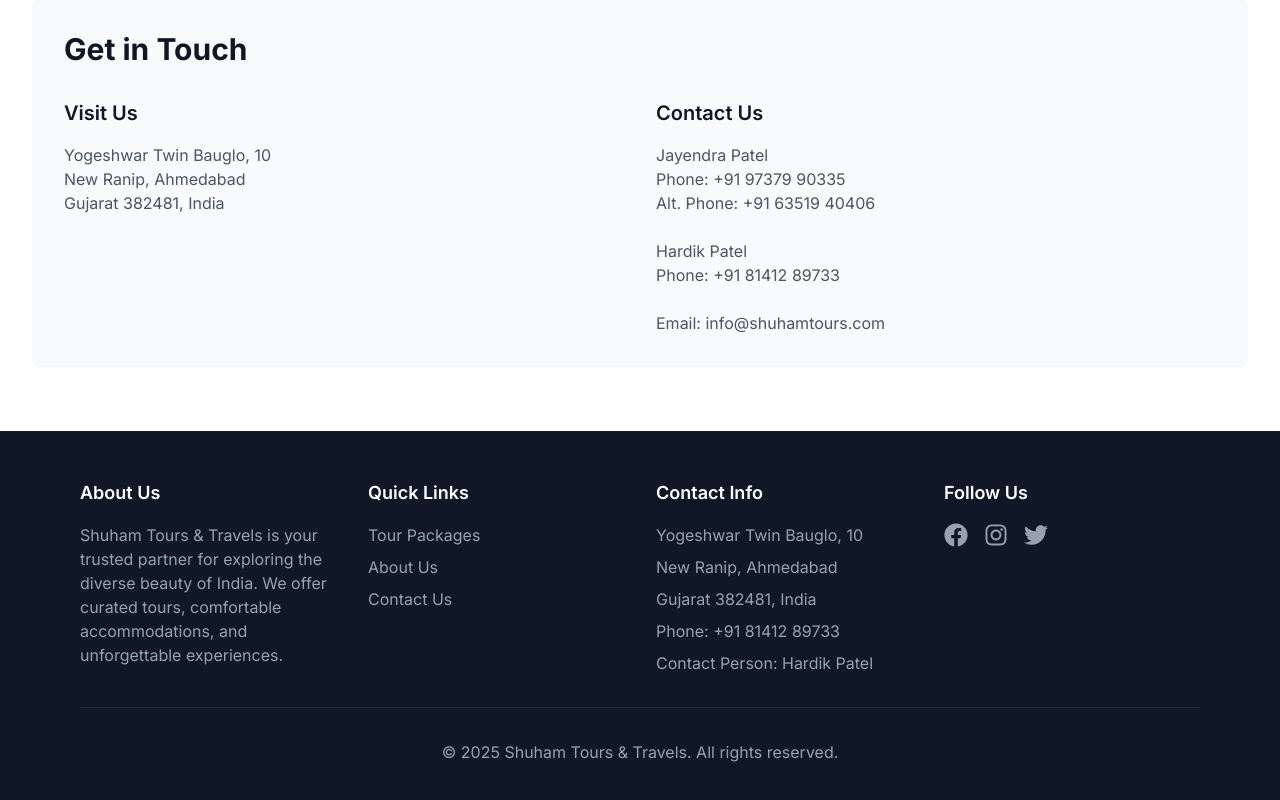
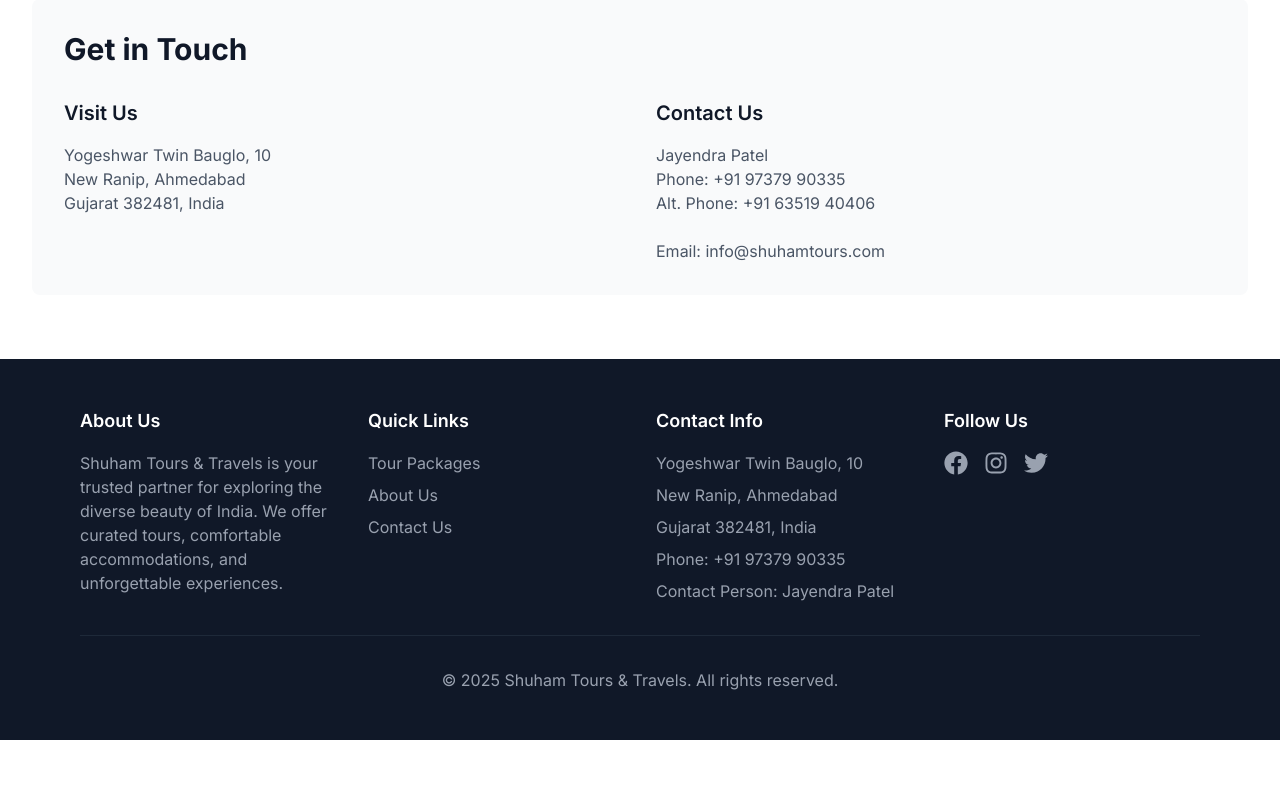
Before and after one commit to dhruvworld/travel, a Next.js app: page /about in a window 1280 px wide. Shown: the part 1705-2505 px from the top of the page. After the commit the page ends 2445 px from the top, so only its background shows below. Built offline with nearby package versions, Linux system fonts and the light colour scheme.

Commit message:
rm hardik

```diff
--- a/app/about/page.tsx
+++ b/app/about/page.tsx
@@ -129,9 +129,6 @@
                 Phone: +91 97379 90335<br />
                 Alt. Phone: +91 63519 40406<br />
                 <br />
-                Hardik Patel<br />
-                Phone: +91 81412 89733<br />
-                <br />
                 Email: info@shuhamtours.com
               </p>
             </div>
--- a/app/components/Footer.tsx
+++ b/app/components/Footer.tsx
@@ -39,8 +39,8 @@
               <li>Yogeshwar Twin Bauglo, 10</li>
               <li>New Ranip, Ahmedabad</li>
               <li>Gujarat 382481, India</li>
-              <li>Phone: +91 81412 89733</li>
-              <li>Contact Person: Hardik Patel</li>
+              <li>Phone: +91 97379 90335</li>
+              <li>Contact Person: Jayendra Patel</li>
             </ul>
           </div>
           <div>
```
Also changed, not shown: app/api/contact/route.ts (added), app/components/ContactForm.tsx (added), types/contact.ts (added).
